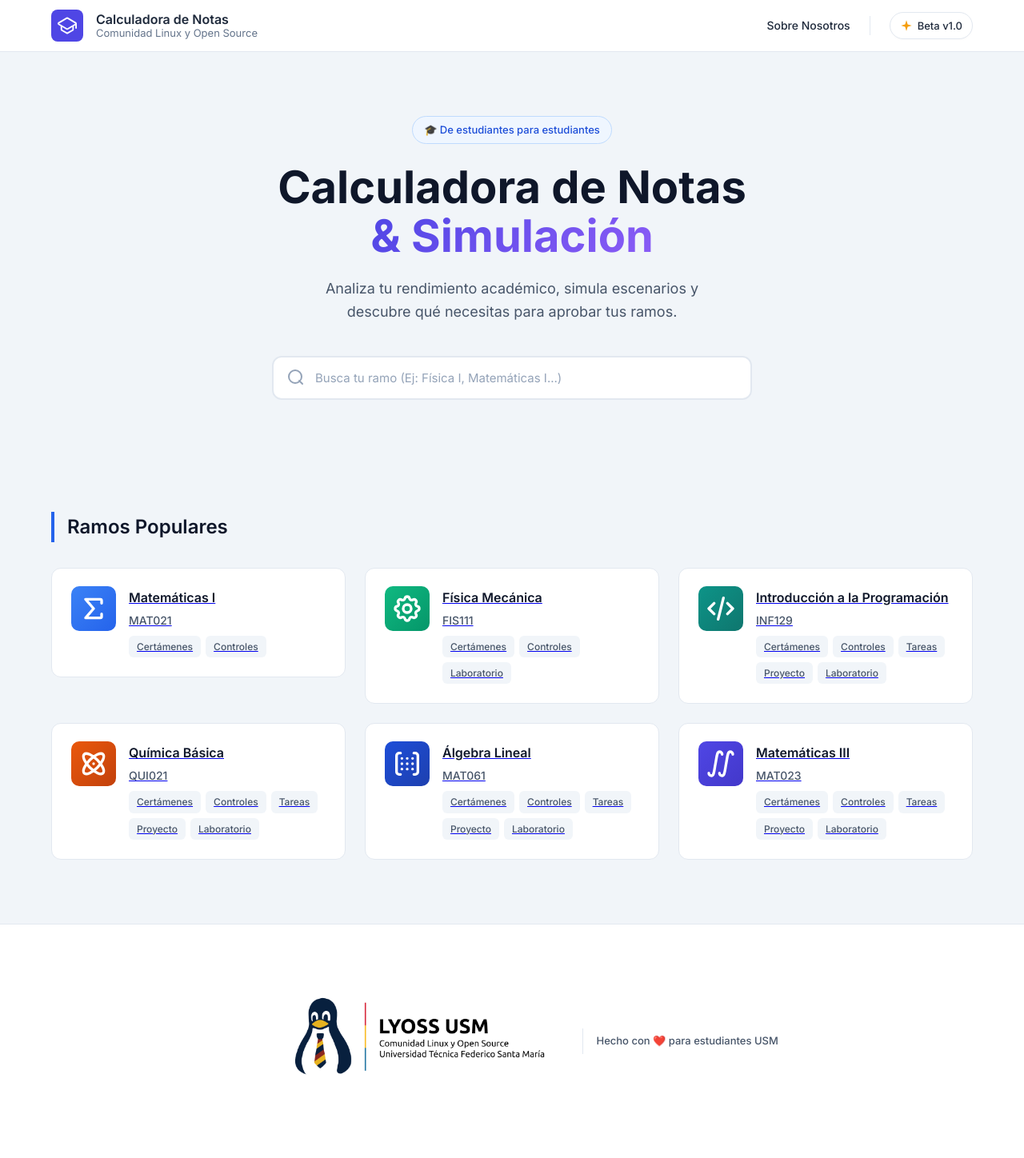
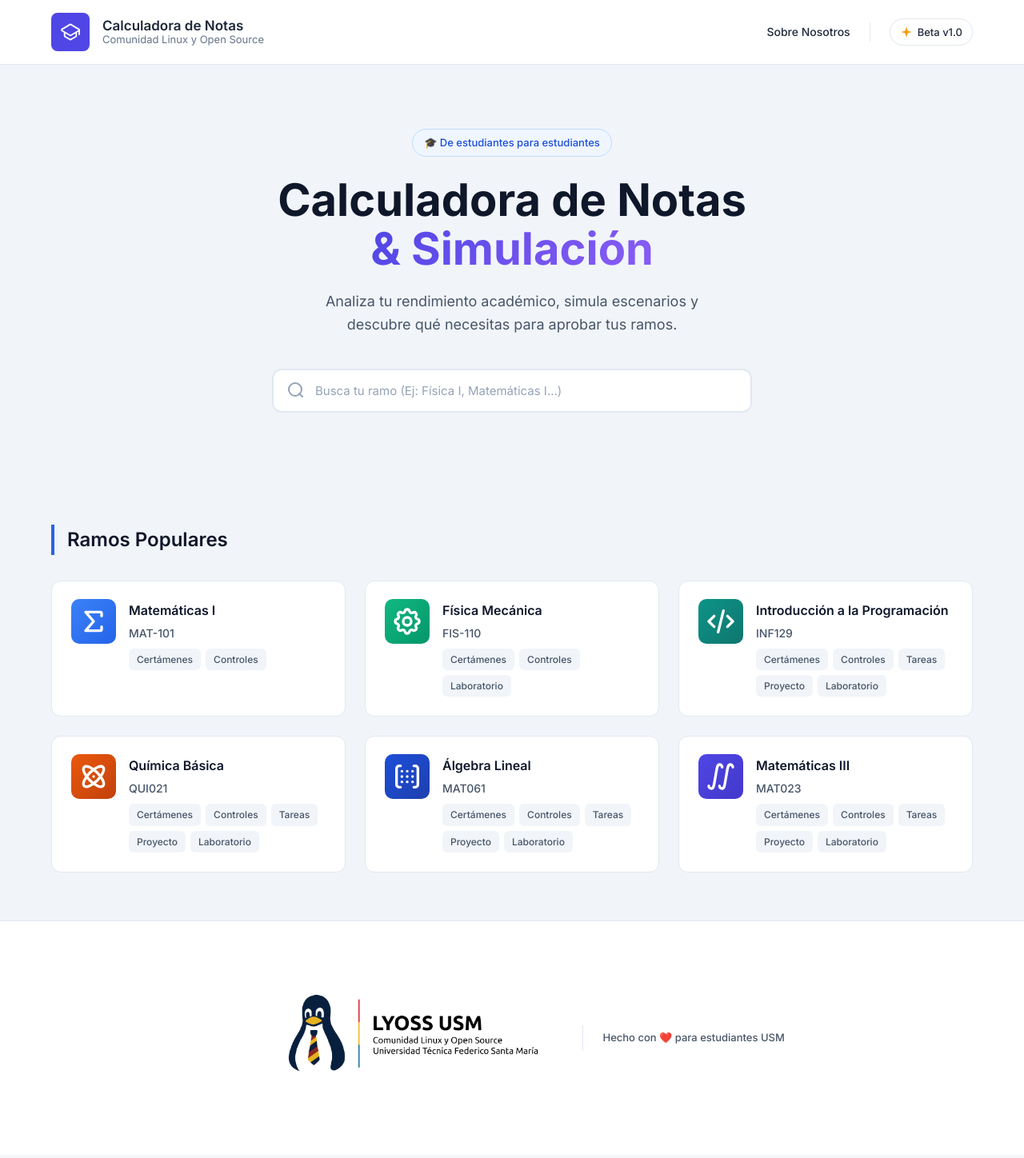
Before and after one commit to lyoss-usm/calculadora-de-notas, a Flask app: page / in a window 1280 px wide. Shown: the whole page at 80% size. After the commit the page ends 1340 px from the top, so only its background shows below. Run offline with Flask 3, Linux system fonts and the light colour scheme.

Commit message:
feat: update base layout and index page

```diff
--- a/app/templates/index.html
+++ b/app/templates/index.html
@@ -1,5 +1,13 @@
-{% extends "layouts/base.html" %} {% block title %}Calculadora de Notas -
-Inicio{% endblock %} {% block content %}
+{% extends "layouts/base.html" %}
+
+{% block extra_css %}
+<link rel="stylesheet" href="{{ url_for('static', filename='css/navbar.css') }}" />
+<link rel="stylesheet" href="{{ url_for('static', filename='css/landing.css') }}" />
+{% endblock %}
+
+{% block title %}Calculadora de Notas - Inicio{% endblock %}
+
+{% block content %}
 <section class="hero-section">
   <div class="hero-content">
     <div class="hero-badge">🎓 De estudiantes para estudiantes</div>
@@ -42,7 +50,7 @@ Inicio{% endblock %} {% block content %}
 
   <div class="courses-grid">
     <!-- Card 1 -->
-    {% set title='Matemáticas I' %} {% set code='MAT021' %} {% set
+    {% set title='Matemáticas I' %} {% set code='MAT-101' %} {% set
     certamenes=true %} {% set controles=true %} {% set
     icon_gradient='linear-gradient(135deg, #3b82f6 0%, #2563eb 100%)' %} {% set
     icon_svg='<svg
@@ -61,7 +69,7 @@ Inicio{% endblock %} {% block content %}
       /></svg
     >' %} {% include 'components/course_card.html' %}
     <!-- Card 2 -->
-    {% set title='Física Mecánica' %} {% set code='FIS111' %} {% set
+    {% set title='Física Mecánica' %} {% set code='FIS-110' %} {% set
     certamenes=true %} {% set laboratorio=true %} {% set
     icon_gradient='linear-gradient(135deg, #10b981 0%, #059669 100%)' %} {% set
     icon_svg='<svg
--- a/app/templates/layouts/base.html
+++ b/app/templates/layouts/base.html
@@ -10,14 +10,14 @@
       href="https://fonts.googleapis.com/css2?family=Inter:wght@400;500;600;700&display=swap"
       rel="stylesheet"
     />
-    <link
-      rel="stylesheet"
-      href="{{ url_for('static', filename='css/style.css') }}"
-    />
+    <link rel="stylesheet" href="{{ url_for('static', filename='css/color.css') }}" />
+    <link rel="stylesheet" href="{{ url_for('static', filename='css/base.css') }}" />
     {% block extra_css %}{% endblock %}
   </head>
   <body>
+    {% block navbar %}
     {% include 'layouts/navbar.html' %}
+    {% endblock %}
 
     <main>{% block content %}{% endblock %}</main>
 
--- a/app/templates/layouts/footer.html
+++ b/app/templates/layouts/footer.html
@@ -6,6 +6,7 @@
         alt="LYOSS Logo"
         class="footer-penguin-icon"
       />
+    </div>
 
     <div class="footer-separator"></div>
 
```
